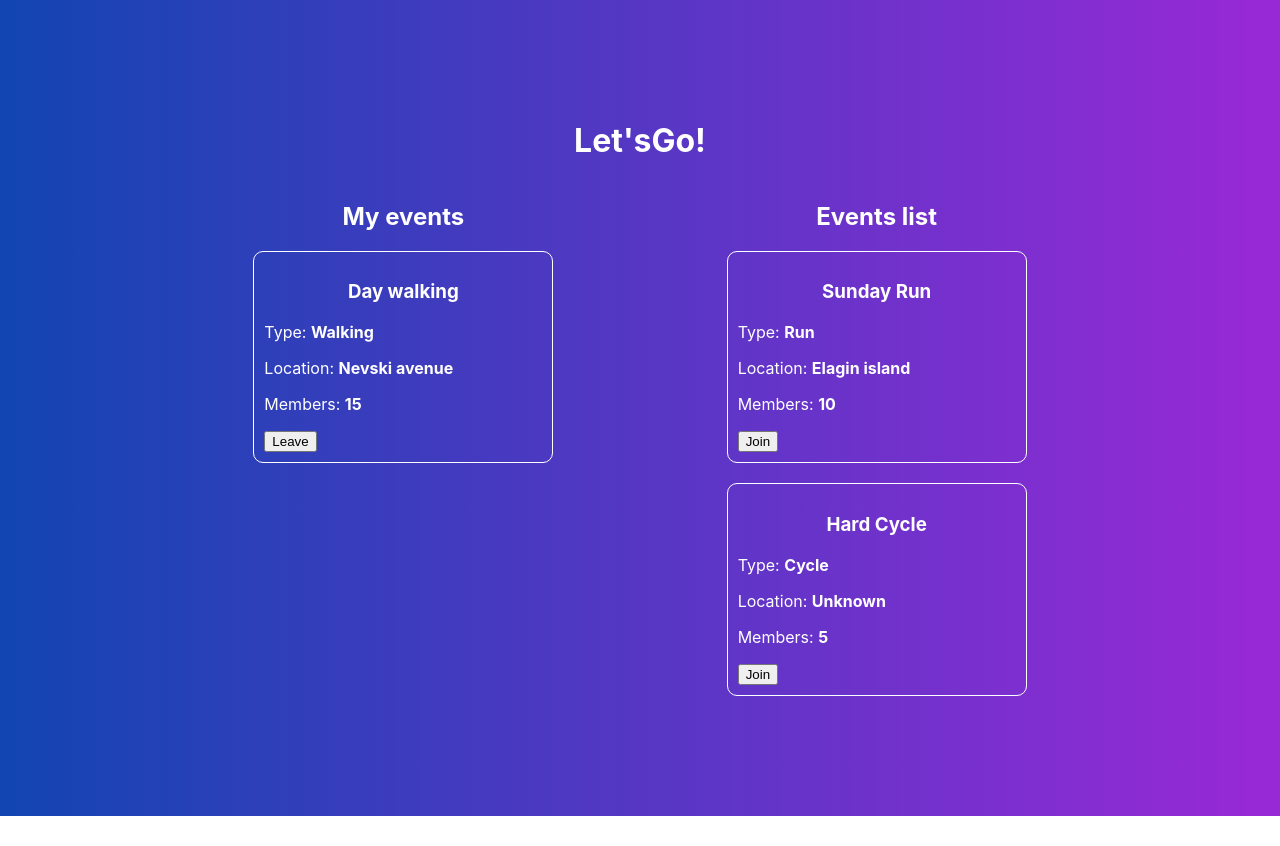
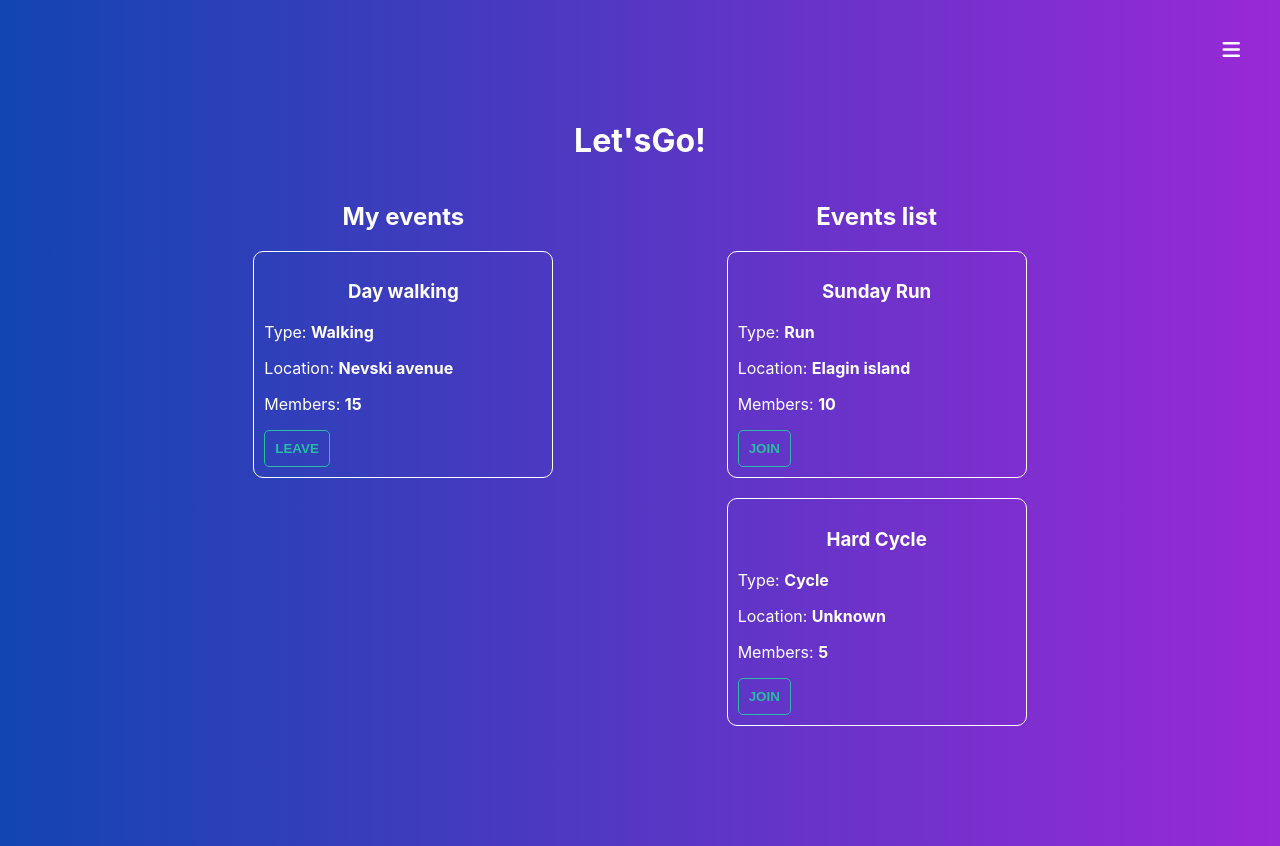
Before and after one commit to Skaper777/lets-go-react, a React (Create React App) app: page / in a window 1280 px wide. Before the commit the page ends 816 px from the top, so only its background shows below. Built offline with nearby package versions, Linux system fonts and the light colour scheme.

Commit message:
feat: :art: add component Button and menu

```diff
--- a/package.json
+++ b/package.json
@@ -3,6 +3,8 @@
   "version": "0.1.0",
   "private": true,
   "dependencies": {
+    "@fortawesome/free-solid-svg-icons": "^6.1.1",
+    "@fortawesome/react-fontawesome": "^0.1.18",
     "@testing-library/jest-dom": "^5.16.4",
     "@testing-library/react": "^13.1.1",
     "@testing-library/user-event": "^13.5.0",
--- a/public/index.html
+++ b/public/index.html
@@ -24,6 +24,7 @@
       work correctly both with client-side routing and a non-root public URL.
       Learn how to configure a non-root public URL by running `npm run build`.
     -->
+    <link rel="stylesheet" href="https://cdnjs.cloudflare.com/ajax/libs/font-awesome/6.1.1/css/all.min.css" integrity="sha512-KfkfwYDsLkIlwQp6LFnl8zNdLGxu9YAA1QvwINks4PhcElQSvqcyVLLD9aMhXd13uQjoXtEKNosOWaZqXgel0g==" crossorigin="anonymous" referrerpolicy="no-referrer" />
     <title>React App</title>
   </head>
   <body>
--- a/src/components/Events/EventsList/EventItem/EventItem.js
+++ b/src/components/Events/EventsList/EventItem/EventItem.js
@@ -1,9 +1,10 @@
 import classes from './EventItem.module.css'
+import Button from '../../../Ui/Button/Button'
 
 const EventItem = (props) => {
-  let button = <button onClick={() => props.onJoinClick(props.eventItem.id)}>Join</button>
+  let btn = <Button onClick={() => props.onJoinClick(props.eventItem.id)}>Join</Button>
 
-  if (props.isMyEvent) button = <button onClick={() => props.onLeaveClick(props.eventItem.id)}>Leave</button>
+  if (props.isMyEvent) btn = <Button onClick={() => props.onLeaveClick(props.eventItem.id)}>Leave</Button>
 
   return (
     <li className={classes.EventItem}>
@@ -12,7 +13,7 @@ const EventItem = (props) => {
       <p>Location: <b>{props.eventItem.location}</b></p>
       <p>Members: <b>{props.eventItem.members}</b></p>
       <div>
-        {button}
+        {btn}
       </div>
     </li>
   )
--- /dev/null
+++ b/src/components/Navigation/Drawer/Drawer.js
@@ -0,0 +1,40 @@
+import React from 'react'
+import Backdrop from '../../Ui/Backdrop/Backdrop'
+import classes from './Drawer.module.css'
+
+const links = [
+  1, 2, 3
+]
+
+class Drawer extends React.Component {
+  renderLinks() {
+    return links.map((link, index) => {
+      return (
+        <li key={index}>
+          <a href=''>Link {link}</a>
+        </li>
+      )
+    })
+  }
+
+  render() {
+    const cls = [classes.Drawer]
+
+    if (!this.props.isOpen) cls.push(classes.close)
+
+    return (
+      <React.Fragment>
+        <nav className={cls.join(' ')}>
+          <ul>
+            {
+              this.renderLinks()
+            }
+          </ul>
+        </nav>
+        { this.props.isOpen ? <Backdrop onClick={this.props.onClose} /> : null }
+      </React.Fragment>
+    )
+  }
+}
+
+export default Drawer
--- /dev/null
+++ b/src/components/Navigation/Drawer/Drawer.module.css
@@ -0,0 +1,42 @@
+.Drawer {
+  position: fixed;
+  right: 0;
+  top: 0;
+  bottom: 0;
+  width: 80%;
+  max-width: 300px;
+  padding: 10px;
+  box-sizing: border-box;
+  background: white;
+  z-index: 90;
+  transform: translateX(0);
+  transition: transform .22s ease-in;
+}
+
+.Drawer.close {
+  transform: translateX(300px);
+}
+
+.Drawer ul {
+  list-style: none;
+  padding: 0;
+  margin: 0;
+}
+
+.Drawer ul li {
+  margin-bottom: 15px;
+}
+
+.Drawer ul li a {
+  position: relative;
+  padding: 0 20px 10px 20px;
+  color: #363d54;
+  font-size: 30px;
+  text-decoration: none;
+  background-color: white;
+  transition: opacity .3s;
+}
+
+.Drawer ul li a:hover, .active {
+  opacity: .7;
+}
--- /dev/null
+++ b/src/components/Navigation/MenuToggle/MenuToggle.js
@@ -0,0 +1,23 @@
+import React from 'react'
+import classes from './MenuToggle.module.css'
+
+const MenuToggle = props => {
+  const cls = [
+    classes.MenuToggle,
+    'fa'
+  ]
+
+  if (props.isOpen) {
+    cls.push('fa-times')
+    cls.push(classes.open)
+  } else cls.push('fa-bars')
+
+  return (
+    <i
+      className={cls.join(' ')}
+      onClick={props.onToggle}
+    />
+  )
+}
+
+export default MenuToggle
--- /dev/null
+++ b/src/components/Navigation/MenuToggle/MenuToggle.module.css
@@ -0,0 +1,18 @@
+.MenuToggle {
+  position: fixed;
+  top: 40px;
+  right: 40px;
+  font-size: 20px;
+  cursor: pointer;
+  color: white;
+  z-index: 100;
+  transition: opacity, right .22s ease-in;
+}
+
+.MenuToggle:hover {
+  opacity: .7;
+}
+
+.MenuToggle.open {
+  color: black
+}
--- /dev/null
+++ b/src/components/Ui/Backdrop/Backdrop.js
@@ -0,0 +1,6 @@
+import React from 'react'
+import classes from './Backdrop.module.css'
+
+const Backdrop = props => <div className={classes.Backdrop} onClick={props.onClick} />
+
+export default Backdrop
--- /dev/null
+++ b/src/components/Ui/Backdrop/Backdrop.module.css
@@ -0,0 +1,10 @@
+.Backdrop {
+  position: fixed;
+  top: 0;
+  left: 0;
+  bottom: 0;
+  right: 0;
+  z-index: 50;
+  background: rgba(0, 0, 0, .7);
+  cursor: pointer;
+}
--- /dev/null
+++ b/src/components/Ui/Button/Button.js
@@ -0,0 +1,20 @@
+import classes from './Button.module.css'
+
+const Button = props => {
+  const cls = [
+    classes.Button,
+    classes[props.type]
+  ]
+
+  return (
+    <button
+      onClick={props.onClick}
+      className={cls.join(' ')}
+      disabled={props.disabled}
+    >
+      {props.children}
+    </button>
+  )
+}
+
+export default Button
--- /dev/null
+++ b/src/components/Ui/Button/Button.module.css
@@ -0,0 +1,30 @@
+.Button {
+  display: inline-block;
+  padding: 10px;
+  border-radius: 5px;
+  border: 1px solid rgb(41, 189, 164);
+  color: rgb(41, 189, 164);
+  text-transform: uppercase;
+  font-weight: bold;
+  background: none;
+  cursor: pointer;
+}
+
+.Button:focus {
+  outline: none;
+}
+
+.Button:active {
+  box-shadow: inset 2px 2px 1px rgba(0, 0, 0, .3);
+}
+
+.Button:disabled {
+  background: #ccc;
+  color: black;
+  cursor: not-allowed;
+}
+
+.primary {
+  background: #2884f6;
+  color: white;
+}
--- a/src/hoc/Layout/Layout.js
+++ b/src/hoc/Layout/Layout.js
@@ -1,10 +1,39 @@
 import React, {Component} from 'react'
+import MenuToggle from '../../components/Navigation/MenuToggle/MenuToggle'
+import Drawer from '../../components/Navigation/Drawer/Drawer'
 import classes from './Layout.module.css'
 
 class Layout extends Component {
+  state = {
+    menu: false
+  }
+
+  toggleMenuHandler = () => {
+    this.setState({
+      menu: !this.state.menu
+    })
+  }
+
+  menuCloseHandler = () => {
+    this.setState({
+      menu: false
+    })
+  }
+
   render() {
     return (
       <div className={classes.Layout}>
+
+        <Drawer
+          isOpen={this.state.menu}
+          onClose={this.menuCloseHandler}
+        />
+
+        <MenuToggle
+          onToggle={this.toggleMenuHandler}
+          isOpen={this.state.menu}
+        />
+
         <main>
           {this.props.children}
         </main>
```
Also changed, not shown: 1 other file (tests, documents, lock files or other folders).
